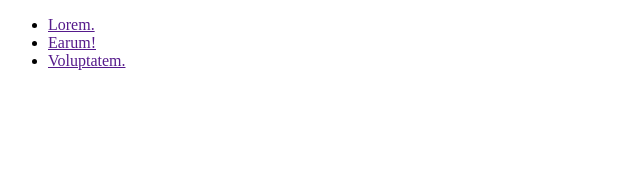
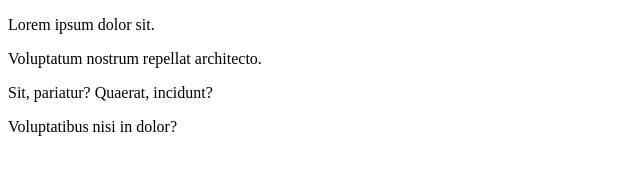
Before and after one commit to main-hesflay/git-test, a plain HTML site: page loginform.html in a window 1280 px wide. Shown: the whole page, without its empty margins (0-640 px from the left). Drawn offline with Linux system fonts and the light colour scheme.

Commit message:
paragraflar eklendi

```diff
--- a/loginform.html
+++ b/loginform.html
@@ -7,10 +7,9 @@
     <title>Document</title>
 </head>
 <body>
-    <ul>
-        <li><a href="">Lorem.</a></li>
-        <li><a href="">Earum!</a></li>
-        <li><a href="">Voluptatem.</a></li>
-    </ul>
+    <p>Lorem ipsum dolor sit.</p>
+    <p>Voluptatum nostrum repellat architecto.</p>
+    <p>Sit, pariatur? Quaerat, incidunt?</p>
+    <p>Voluptatibus nisi in dolor?</p>
 </body>
 </html>
```
